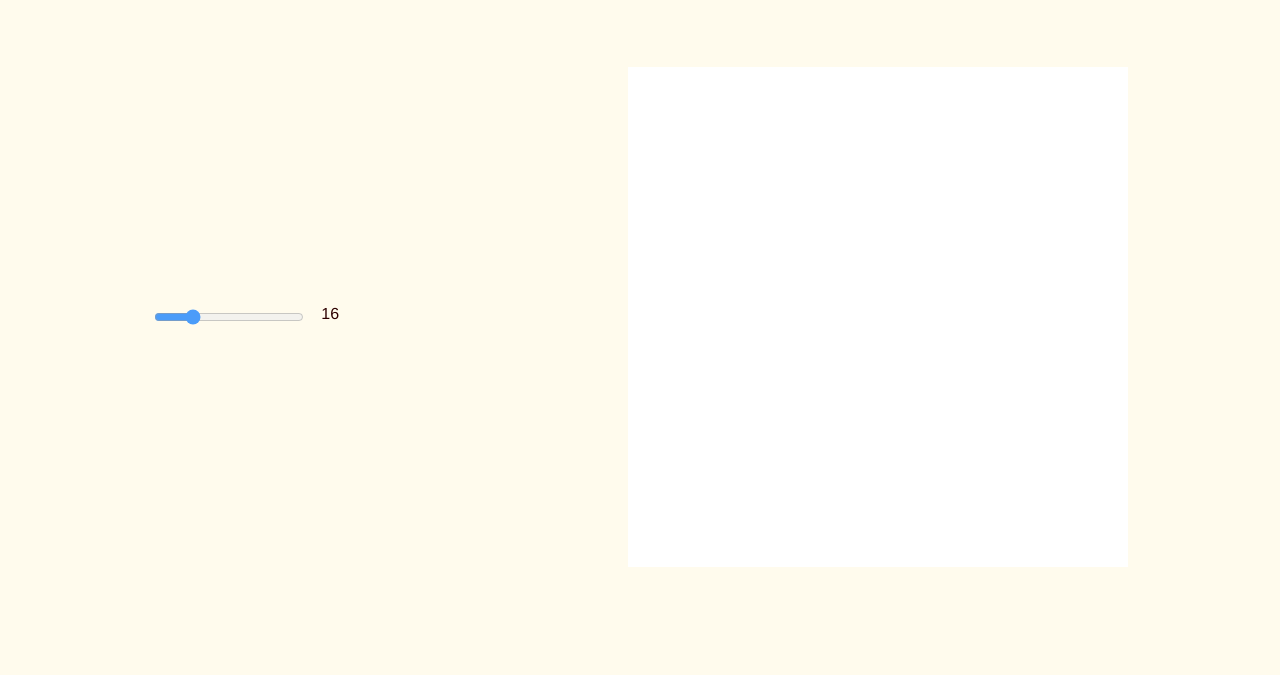
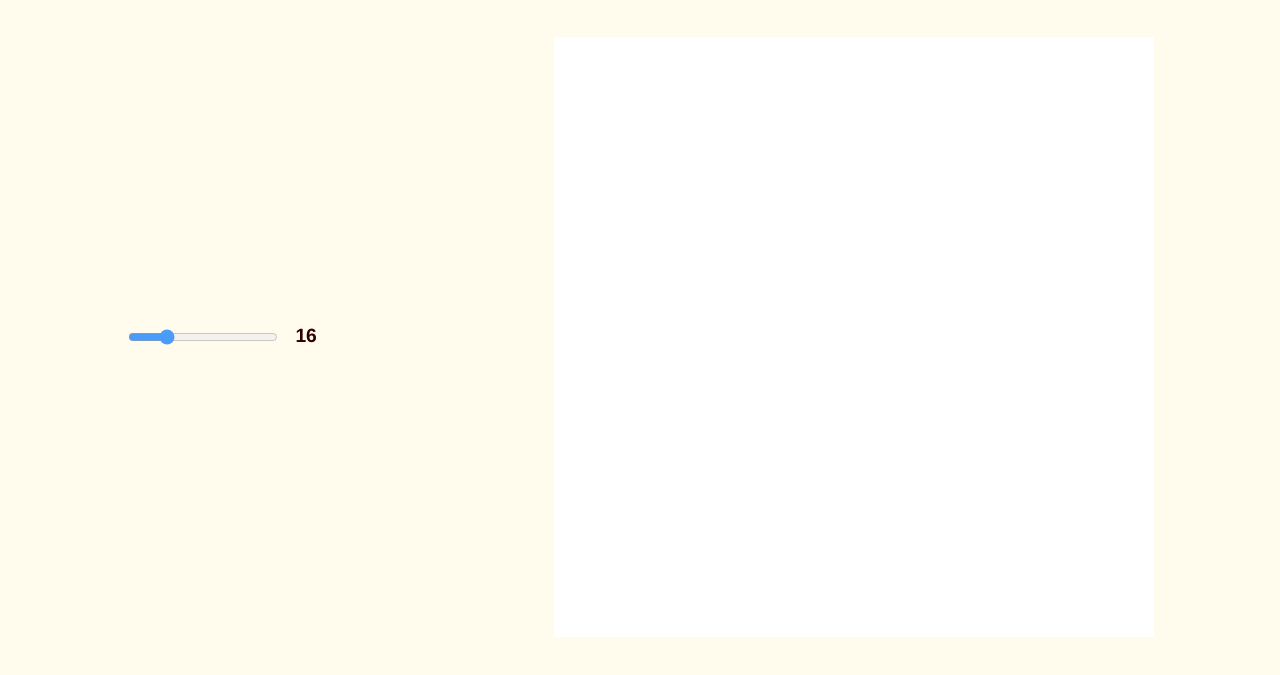
Before and after one commit to Kessius00/etch-a-sketch, a plain HTML site: page index.html in a window 1280 px wide. Shown: the part 95-770 px from the top of the page. Drawn offline with Linux system fonts and the light colour scheme.

Commit message:
Clean script.js, add docstring and make slidervalue text bigger

```diff
--- a/script.js
+++ b/script.js
@@ -1,51 +1,59 @@
-// Constants
+// CONSTANTS
 const sliderContainer = document.querySelector('.sliderContainer');
 const sliderValue = document.createElement('div');
 const slider = document.querySelector('.slider');
 const boxContainer = document.querySelector('.boxContainer');
 
-sliderValue.textContent = slider.value; // Display the default slider value
+//IMPORT SLIDERVALUE IN HTML
+sliderValue.textContent = slider.value;
+sliderValue.classList.toggle('slidervalue');
 sliderContainer.appendChild(sliderValue);
+
+// DEFAULT GRID
 grid();
+changeColorHover();
 
-// Update the current slider value (each time you drag the slider handle)
+
 slider.addEventListener('input', () => {
+    // Update the current slider value (each time you drag the slider handle)
+
+    //NEW AMOUNT OF BOXES
     const boxAmount = slider.value;
     sliderValue.textContent = boxAmount;
-    //Update the grid
+
+    //REMOVE CURRENT GRID
     while (boxContainer.firstChild) {
         boxContainer.removeChild(boxContainer.lastChild);
     };
 
+    //NEW GRID
+    // boxAmount = Math.sqrt(boxAmount)     TO MAKE THE BOXES BIGGER
     grid(boxAmount);
-    mouseHoverColor();
+    changeColorHover();
 
 });
 
 
 
-// Make grid with optional parameter (sqrt of amount of boxes)
+//FUNCTIONS
 function grid( boxAmount = 16 ){
+    // Make grid with optional parameter (sqrt of amount of boxes)
     for (let i=0; i<boxAmount; i++){
         let row = document.createElement('div');
         row.classList.toggle('row');
-        row.style.cssText = `width: 500px; height: ${500/boxAmount}px;`
+        row.style.cssText = `width: 600px; height: ${600/boxAmount}px;`
         boxContainer.appendChild(row);
         for (let i=0; i<boxAmount; i++){
             let divBox = document.createElement('div');
             divBox.classList.toggle('box');
-            divBox.style.cssText = `width: ${500/boxAmount}px; height: auto;`
+            divBox.style.cssText = `width: ${600/boxAmount}px; height: auto;`
             row.appendChild(divBox);
         };
     };
 };
 
-mouseHoverColor()
-
-// Adding eventListener to all the tiny boxes on the grid: if hover, change backgroundcolor
-
-function mouseHoverColor(){
-    //user still has to be able to choose the color or choose randomColor
+function changeColorHover(){
+    // Adding eventListener to all the tiny boxes on the grid: if hover, change backgroundcolor
 
     const boxes = document.querySelectorAll('.box');
     boxes.forEach( (box) => {
@@ -61,8 +69,6 @@ function mouseHoverColor(){
         });
     });
 };
-
-
 
 function randomColor(listOfColors=['black']){
     //function which returns a random color from a list of colors
--- a/styles.css
+++ b/styles.css
@@ -9,8 +9,13 @@ h1{
     font-size: 50px;
 }
 
+.slidervalue{
+    font-size: larger;
+    font-weight: 800;
+}
+
 .content{
-    margin-top: 70px;
+    margin-top: 40px;
     display: flex;
     flex-direction: row;
     align-items: center;
@@ -32,8 +37,8 @@ h1{
 
 
 .boxContainer{
-    height: 500px;
-    width: 500px;
+    height: 600px;
+    width: 600px;
     display: flex;
     flex-direction: column;
 }
```
Also changed, not shown: 1 other file.
